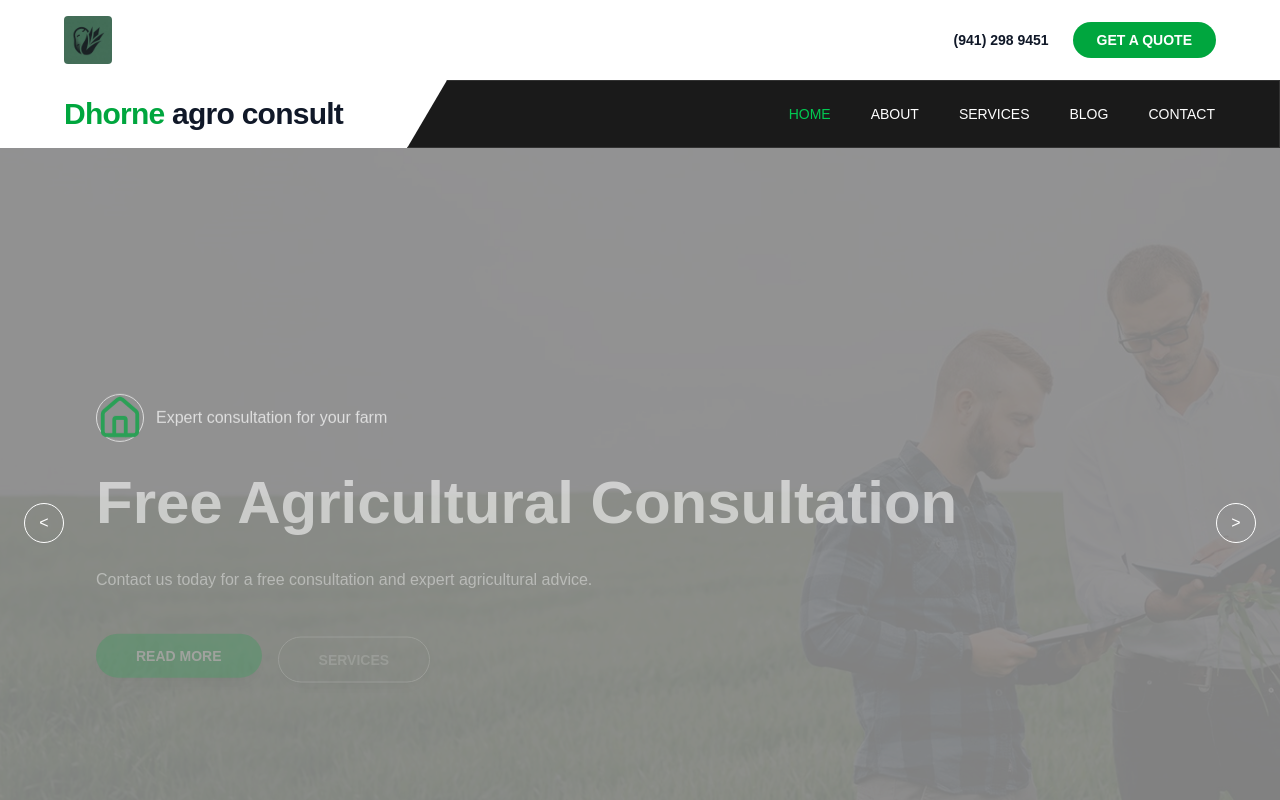
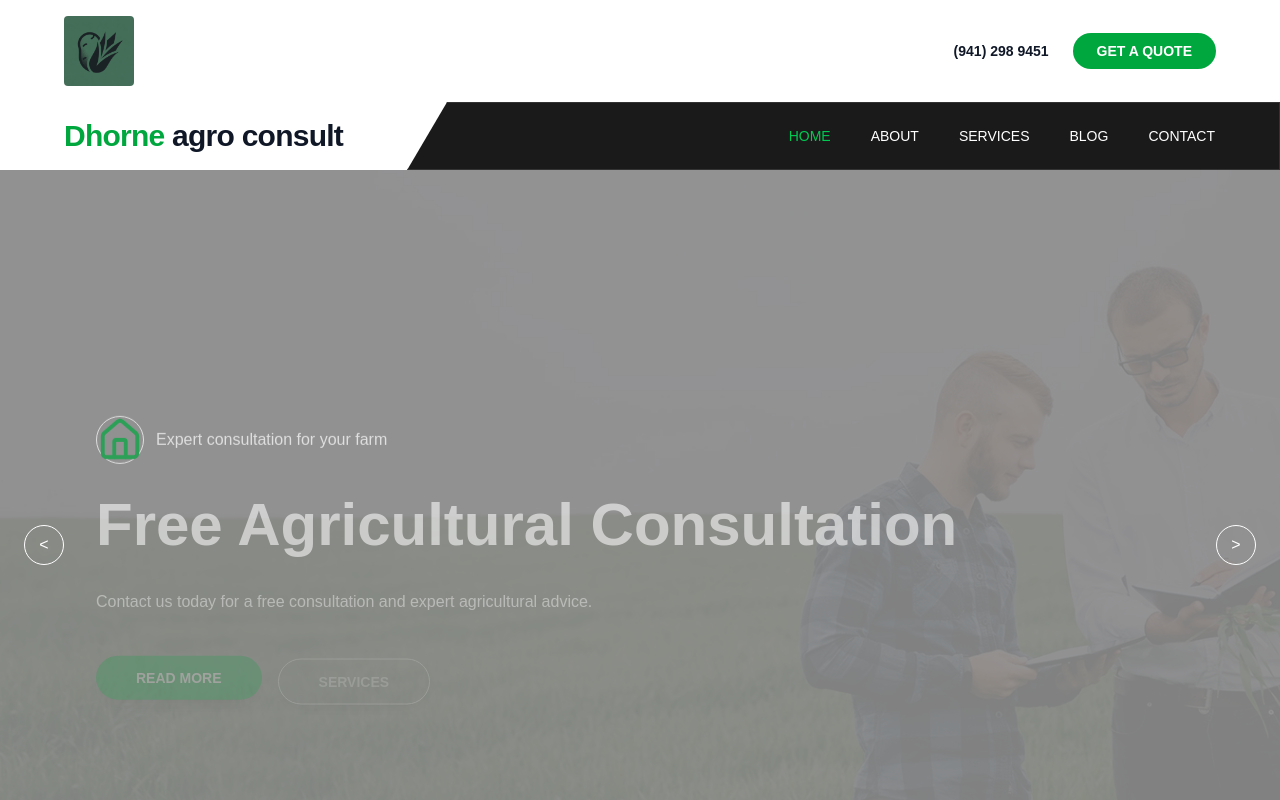
Before and after one commit to conflictonsions12/qwerty, a Next.js app: page / in a window 1280 px wide. Shown: the top 800 px of the page. Built offline with nearby package versions, Linux system fonts and the light colour scheme.

Commit message:
Update Header.jsx

```diff
--- a/src/components/Header.jsx
+++ b/src/components/Header.jsx
@@ -29,8 +29,8 @@ export default function  Header() {
            <Image
     src="/Logo.jpg"
     alt="Company Logo"
-    width={48}
-    height={48}
+    width={70}
+    height={70}
     className="rounded"
     priority
   />
```
